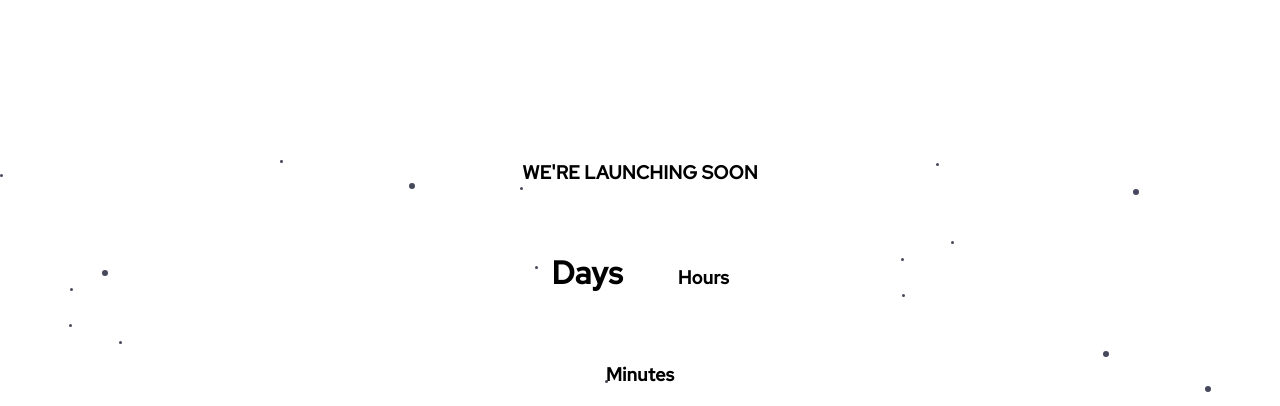
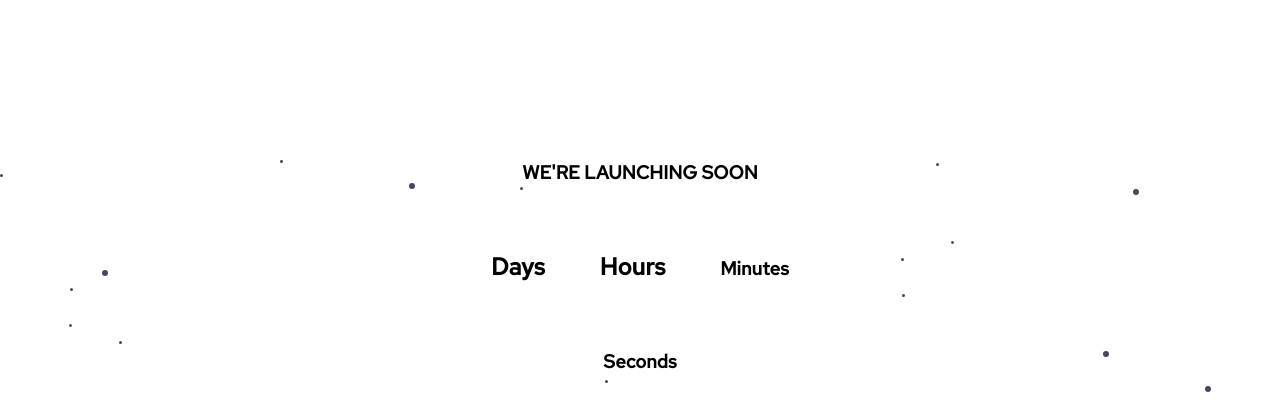
Before and after one commit to Saba-26/Launch-CountDown-Timer, a plain HTML site: page index.html in a window 1280 px wide. Shown: the top 406 px of the page. Drawn offline with Linux system fonts and the light colour scheme.

Commit message:
changed the heading

```diff
--- a/index.html
+++ b/index.html
@@ -23,7 +23,8 @@
     <div class="time">
       <div class="card">
         <div class="day">
-          <h1 class="days">Days</h1>
+          <h1 class="days"></h1>
+          <h2>Days</h2>
         </div>
       </div>
 
@@ -32,9 +33,10 @@
         <div class="hour">
           <h1 class="hours"></h1>
         </div>
-        <h3>Hours</h3>
+        <h2>Hours</h2>
       </div>
-      <div class="card-div">
+
+      <div class="card">
         <div class="minute-card">
           <h1 class="minutes"></h1>
         </div>
```
